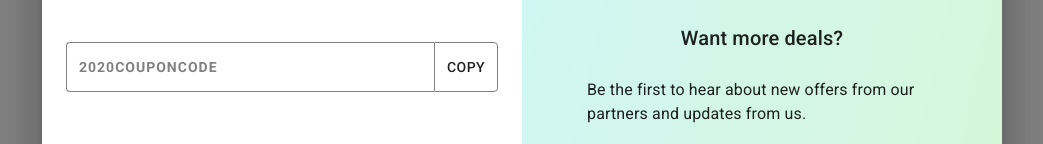
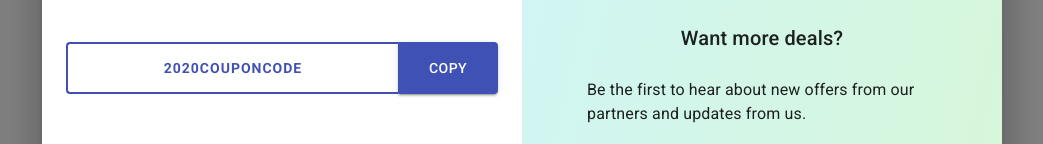
Before and after one commit to taherbert/signup-form, a React (Create React App) app: page / in a window 1280 px wide. Shown: the part 332-476 px from the top of the page, without its empty margins (118-1161 px from the left). Built offline with nearby package versions, Linux system fonts and the light colour scheme.

Commit message:
make copy button dynamic

```diff
--- a/src/features/signup/CouponDetails.js
+++ b/src/features/signup/CouponDetails.js
@@ -5,9 +5,11 @@ import IconButton from '@material-ui/core/IconButton'
 import CloseIcon from '@material-ui/icons/Close'
 import Typography from '@material-ui/core/Typography'
 import Button from '@material-ui/core/Button'
+import indigo from '@material-ui/core/colors/indigo'
+import grey from '@material-ui/core/colors/grey'
 
 import { useSelector, useDispatch } from 'react-redux'
-import { hideSignup, selectOpen } from './signupSlice'
+import { selectIsCopied, copyCode } from './signupSlice'
 import Logo from 'components/Logo'
 import postmatesLogo from 'media/postmates.webp'
 
@@ -51,30 +53,42 @@ const CouponCodeContainer = styled.div`
 const CouponCode = styled(Typography)`
   && {
     flex: 1 1 0;
-    border-top: 1px solid;
-    border-bottom: 1px solid;
-    border-left: 1px solid;
+    border-top: 2px solid;
+    border-bottom: 2px solid;
+    border-left: 2px solid;
     border-top-left-radius: 4px;
     border-bottom-left-radius: 4px;
-    border-color: grey;
     padding: 12px;
     text-transform: uppercase;
-    color: grey;
+    color: ${indigo[500]};
     letter-spacing: 1px;
     font-weight: 700;
+    text-align: center;
   }
 `
 const CopyCodeButton = styled(Button)`
   && {
     flex: 0 1 auto;
-    border: 1px solid grey;
+    border: 2px solid ${indigo[500]};
     border-radius: 1px;
     border-top-right-radius: 4px;
     border-bottom-right-radius: 4px;
+    border-top-left-radius: 1px;
+    border-bottom-left-radius: 1px;
+    border-color: ${p => (p.isCopied ? grey[300] : indigo[500])};
+    min-width: 100px;
   }
 `
 
 export default function CouponDetails() {
+  const dispatch = useDispatch()
+  const isCopied = useSelector(selectIsCopied)
+
+  const handleCopyClick = () => {
+    dispatch(copyCode())
+  }
+
+  const copyText = isCopied ? 'Copied!' : 'Copy'
   return (
     <CouponDetailsLayout>
       <StyledLogo size='small' />
@@ -86,7 +100,15 @@ export default function CouponDetails() {
       </TitleContainer>
       <CouponCodeContainer>
         <CouponCode variant='button'>2020CouponCode</CouponCode>
-        <CopyCodeButton>Copy</CopyCodeButton>
+        <CopyCodeButton
+          color='primary'
+          variant='contained'
+          onClick={handleCopyClick}
+          disabled={isCopied}
+          isCopied={isCopied}
+        >
+          {copyText}
+        </CopyCodeButton>
       </CouponCodeContainer>
     </CouponDetailsLayout>
   )
--- a/src/features/signup/signupSlice.js
+++ b/src/features/signup/signupSlice.js
@@ -4,6 +4,8 @@ export const signupSlice = createSlice({
   name: 'signup',
   initialState: {
     open: true,
+    copied: false,
+    email: '',
   },
   reducers: {
     showSignup: state => {
@@ -12,18 +14,24 @@ export const signupSlice = createSlice({
     hideSignup: state => {
       state.open = false
     },
+    copy: state => {
+      state.copied = true
+    },
   },
 })
 
-export const { showSignup, hideSignup } = signupSlice.actions
+export const { showSignup, hideSignup, copy } = signupSlice.actions
 
 // The function below is called a thunk and allows us to perform async logic. It
 // can be dispatched like a regular action: `dispatch(incrementAsync(10))`. This
 // will call the thunk with the `dispatch` function as the first argument. Async
 // code can then be executed and other actions can be dispatched
-export const incrementAsync = amount => dispatch => {}
+export const copyCode = amount => dispatch => {
+  dispatch(copy())
+}
 
 // Selector for selecting the open value from state
 export const selectOpen = state => state.signup.open
+export const selectIsCopied = state => state.signup.copied
 
 export default signupSlice.reducer
```
